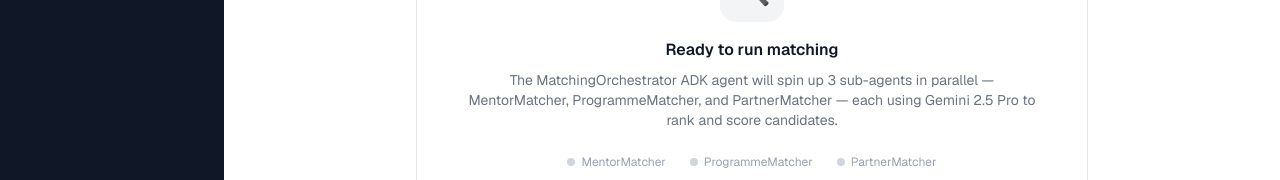
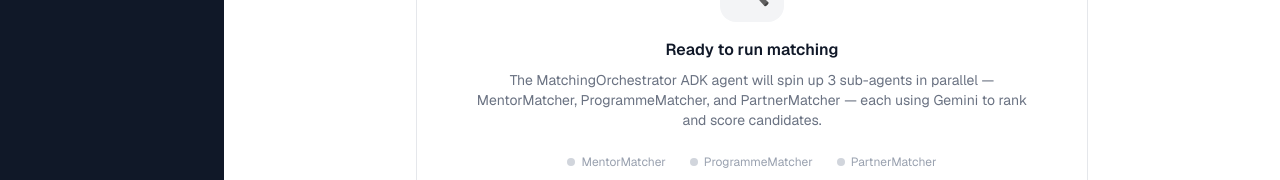
Before and after one commit to Faris-Faiz/cradle-match, a Next.js app: page /companies/co-001/match in a window 1280 px wide. Shown: the part 227-407 px from the top of the page. Built offline with nearby package versions, Linux system fonts and the light colour scheme.

Commit message:
removed everything about 2.5 Pro

```diff
--- a/components/matching-board.tsx
+++ b/components/matching-board.tsx
@@ -177,7 +177,7 @@ export default function MatchingBoard({ companyId, companyName }: { companyId: s
         </div>
         <h3 className="font-semibold text-gray-900 mb-2">Ready to run matching</h3>
         <p className="text-sm text-gray-500 mb-6">
-          The MatchingOrchestrator ADK agent will spin up 3 sub-agents in parallel — MentorMatcher, ProgrammeMatcher, and PartnerMatcher — each using Gemini 2.5 Pro to rank and score candidates.
+          The MatchingOrchestrator ADK agent will spin up 3 sub-agents in parallel — MentorMatcher, ProgrammeMatcher, and PartnerMatcher — each using Gemini to rank and score candidates.
         </p>
         <div className="flex items-center justify-center gap-6 text-xs text-gray-400 mb-8">
           {["MentorMatcher", "ProgrammeMatcher", "PartnerMatcher"].map(a => (
--- a/components/onboard-wizard.tsx
+++ b/components/onboard-wizard.tsx
@@ -130,7 +130,7 @@ export default function OnboardWizard() {
                 <span className="text-2xl">📤</span>
               </div>
               <p className="text-sm font-medium text-gray-700">Drop pitch deck here</p>
-              <p className="text-xs text-gray-400 mt-1">PDF · Gemini 2.5 Pro will extract the company profile</p>
+              <p className="text-xs text-gray-400 mt-1">PDF · Gemini will extract the company profile</p>
             </div>
           )}
         </div>
@@ -161,7 +161,7 @@ export default function OnboardWizard() {
           <span className="text-3xl">🤖</span>
         </div>
         <h3 className="font-semibold text-gray-900 mb-1">Extracting company profile…</h3>
-        <p className="text-sm text-gray-500">Gemini 2.5 Pro is reading the pitch deck</p>
+        <p className="text-sm text-gray-500">Gemini is reading the pitch deck</p>
         <div className="mt-6 flex items-center justify-center gap-2">
           <div className="flex gap-1">
             {[0, 1, 2].map(i => (
@@ -200,7 +200,7 @@ export default function OnboardWizard() {
         <div className="flex items-center gap-2 bg-emerald-50 border border-emerald-200 rounded-lg px-4 py-2.5">
           <span className="text-emerald-600 text-sm">✓</span>
           <span className="text-sm text-emerald-700 font-medium">Profile extracted from pitch deck</span>
-          <span className="text-xs text-emerald-500 ml-auto">Gemini 2.5 Pro · {new Date().toLocaleTimeString()}</span>
+          <span className="text-xs text-emerald-500 ml-auto">Gemini · {new Date().toLocaleTimeString()}</span>
         </div>
 
         {/* Form */}
--- a/lib/config.ts
+++ b/lib/config.ts
@@ -8,7 +8,7 @@ export const config = {
   // Set MOCK_DATA_STORE=false to read/write Firestore instead of the in-memory store
   mockDataStore: flag("MOCK_DATA_STORE"),
 
-  // Set MOCK_EXTRACTION=false to extract pitch deck profiles with Gemini 2.5 Pro
+  // Set MOCK_EXTRACTION=false to extract pitch deck profiles with Gemini
   mockExtraction: flag("MOCK_EXTRACTION"),
 
   // Set MOCK_ENRICHMENT=false to enrich CEO profiles via Apify LinkedIn scraper
--- a/lib/services/extraction.ts
+++ b/lib/services/extraction.ts
@@ -27,7 +27,7 @@ async function mockExtract(nameOverride?: string): Promise<ExtractedProfile> {
   return { ...MOCK_PROFILE, name: nameOverride || MOCK_PROFILE.name };
 }
 
-// ── Live: Gemini 2.5 Pro multimodal ──────────────────────────────────────────
+// ── Live: Gemini multimodal ──────────────────────────────────────────
 
 const EXTRACTION_PROMPT = `You are a startup profile extraction assistant for Cradle, Malaysia's national startup programme.
 
```
Also changed, not shown: 1 other file (tests, documents, lock files or other folders).
